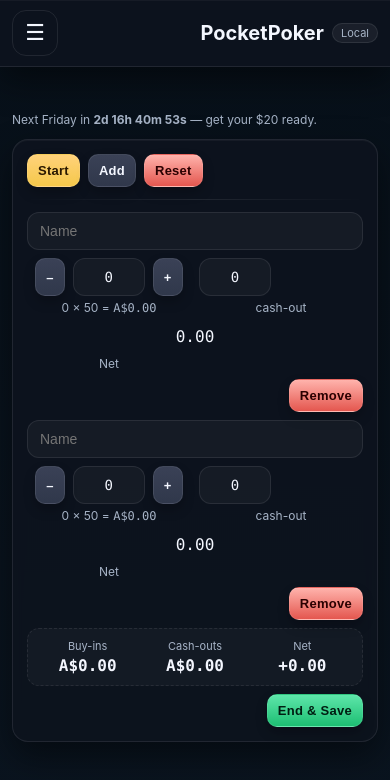
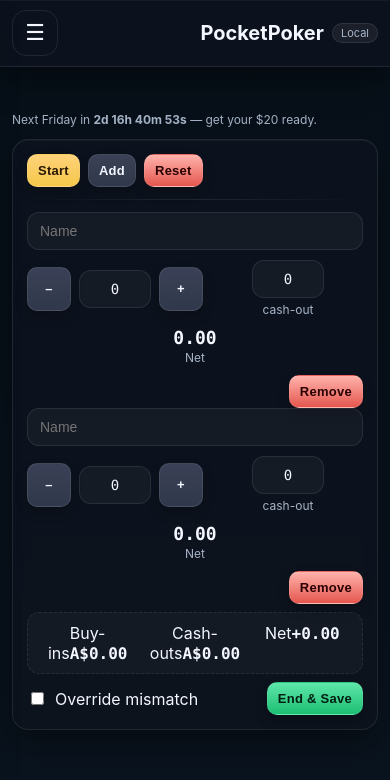
Before and after one commit to Parzival-0x9/pocketpoker, a React (Vite) app: page / in a window 390 px wide. Shown: the top 780 px of the page. Built offline with nearby package versions, Linux system fonts and the light colour scheme.

Commit message:
ui: working hamburger drawer + compact mobile layout + aligned cash-out/net

```diff
--- a/App.jsx
+++ b/App.jsx
@@ -4,7 +4,7 @@
 import { aud, sum, round2, settle, nextFridayISO, toCSV } from "./calc.js";
 
 const DEFAULT_BUYIN=50, DEFAULT_PERHEAD=20, uid=()=>Math.random().toString(36).slice(2,9);
-const blank=()=>({id:uid(),name:"",buyIns:0,cashOut:0}), LS="pocketpoker_state", THEME="pp_theme", FELT="pp_felt", PROFILES="pp_profiles";
+const blank=()=>({id:uid(),name:"",buyIns:0,cashOut:0}), LS="pocketpoker_state";
 const load=()=>{try{const r=localStorage.getItem(LS);return r?JSON.parse(r):null}catch{return null}};
 const save=(s)=>{try{localStorage.setItem(LS,JSON.stringify(s))}catch{}};
 
@@ -14,7 +14,7 @@
   const due = new Date(nextFridayISO()); const diff = Math.max(0, due.getTime()-now);
   const days=Math.floor(diff/86400000); const hrs=Math.floor((diff%86400000)/3600000);
   const mins=Math.floor((diff%3600000)/60000); const secs=Math.floor((diff%60000)/1000);
-  return { due, days, hrs, mins, secs };
+  return { days, hrs, mins, secs };
 }
 
 export default function App(){
@@ -23,7 +23,6 @@
   const [applyPerHead,setApplyPerHead]=useState(false);
   const [perHeadAmount,setPerHeadAmount]=useState(DEFAULT_PERHEAD);
   const [history,setHistory]=useState([]);
-  const [started,setStarted]=useState(false);
   const [overrideMismatch,setOverrideMismatch]=useState(false);
   const [tab, setTab] = useState(()=> localStorage.getItem('pp_tab') || 'game');
   const [drawerOpen, setDrawerOpen] = useState(false);
@@ -34,65 +33,55 @@
       setBuyInAmount(s.buyInAmount ?? DEFAULT_BUYIN);
       setApplyPerHead(!!s.applyPerHead);
       setPerHeadAmount(s.perHeadAmount ?? DEFAULT_PERHEAD);
-      setHistory(s.history ?? []); setStarted(!!s.started); }
+      setHistory(s.history ?? []); }
   },[]);
-  useEffect(()=>{ save({players,buyInAmount,applyPerHead,perHeadAmount,history,started}) },
-    [players,buyInAmount,applyPerHead,perHeadAmount,history,started]);
+  useEffect(()=>{ save({players,buyInAmount,applyPerHead,perHeadAmount,history}) },
+    [players,buyInAmount,applyPerHead,perHeadAmount,history]);
 
   const {days,hrs,mins,secs} = useCountdownToFriday();
 
   const totals=useMemo(()=>{
-    const base=players.map(p=>({...p, buyInTotal:round2(p.buyIns*buyInAmount), baseCash:p.cashOut }));
-    const withNet=base.map(p=>({...p, net: round2(p.baseCash - p.buyIns*buyInAmount)}));
-    const top=[...withNet].sort((a,b)=>b.net-a.net)[0];
-    let adjusted=withNet.map(p=>({...p, prize:0, cashOutAdj:round2(p.baseCash), netAdj: round2(p.baseCash - p.buyIns*buyInAmount)}));
-
-    if (applyPerHead && top) {
-      const heads = Math.max(0, players.length - 1);
-      adjusted = withNet.map(p=>{
-        if (p.id === top.id) {
-          const cash = round2(p.baseCash + perHeadAmount * heads);
-          return { ...p, prize: perHeadAmount*heads, cashOutAdj: cash, netAdj: round2(cash - p.buyIns*buyInAmount) };
-        } else {
-          const cash = round2(p.baseCash - perHeadAmount);
-          return { ...p, prize: -perHeadAmount, cashOutAdj: cash, netAdj: round2(cash - p.buyIns*buyInAmount) };
-        }
-      });
+    const base=players.map(p=>({...p, buyInTotal:round2(p.buyIns*buyInAmount), baseCash:p.cashOut||0, net: round2((p.cashOut||0) - p.buyIns*buyInAmount)}));
+    let adjusted=[...base];
+    if (applyPerHead && base.length>0){
+      const top=[...base].sort((a,b)=>b.net-a.net)[0];
+      const heads=Math.max(0, base.length-1);
+      adjusted = base.map(p=> p===top
+        ? ({...p, baseCash: round2(p.baseCash + perHeadAmount*heads), net: round2(p.baseCash + perHeadAmount*heads - p.buyIns*buyInAmount)})
+        : ({...p, baseCash: round2(p.baseCash - perHeadAmount), net: round2(p.baseCash - perHeadAmount - p.buyIns*buyInAmount)})
+      );
     }
-
-    const buyInSum = round2(sum(adjusted.map(p=> p.buyInTotal)));
-    const cashAdjSum = round2(sum(adjusted.map(p=> p.cashOutAdj)));
-    const diff = round2(cashAdjSum - buyInSum);
-    const sorted = [...adjusted].sort((a,b)=>b.net-a.net);
-    const winner = sorted.length ? sorted[0] : null;
-    const perHeadPayers = winner ? adjusted.filter(p=>p.id!==winner.id).map(p=>p.name||"Player") : [];
-    return { adjusted, top, buyInSum, cashAdjSum, diff, winner, perHeadPayers };
+    const buyInSum = round2(sum(adjusted.map(p=> p.buyIns*buyInAmount)));
+    const cashSum = round2(sum(adjusted.map(p=> p.baseCash)));
+    const diff = round2(cashSum - buyInSum);
+    return { list: adjusted, buyInSum, cashSum, diff };
   }, [players, buyInAmount, applyPerHead, perHeadAmount]);
 
-  function updatePlayer(u){ setPlayers(ps=> u?._remove ? ps.filter(p=>p.id!==u.id) : ps.map(p=>p.id===u.id?u:p)); }
+  const update = (u)=> setPlayers(ps=> u?._remove ? ps.filter(p=>p.id!==u.id) : ps.map(p=>p.id===u.id?u:p));
   const addPlayer=()=>setPlayers(ps=>[...ps,blank()]);
-  const startGame=()=>{ setPlayers(ps=>ps.map(p=>({ ...p, buyIns:0, cashOut:0 }))); setStarted(true); setOverrideMismatch(false); };
-  const resetGame=()=>{ setPlayers([blank(),blank()]); setStarted(false); setOverrideMismatch(false); };
-  function autoBalance(){ const {top,diff}=totals; if(!top||Math.abs(diff)<0.01) return; setPlayers(ps=>ps.map(p=>p.id===top.id?{...p,cashOut:round2(p.cashOut - diff)}:p)); }
-
-  function saveGameToHistory(){
-    const stamp = new Date().toISOString();
-    const g={ id:uid(), stamp,
-      settings:{buyInAmount, perHead: applyPerHead ? perHeadAmount : 0},
-      players: totals.adjusted.map(p=>({name:p.name||"Player",buyIns:p.buyIns,buyInTotal:p.buyInTotal,cashOut:p.cashOutAdj,prize:p.prize,net:p.netAdj})),
-      totals:{buyIns:totals.buyInSum,cashOuts:totals.cashAdjSum,diff:totals.diff},
+  const start=()=> setPlayers(ps=> ps.map(p=>({...p, buyIns:0, cashOut:0})));
+  const reset=()=> setPlayers([blank(),blank()]);
+  function autoBalance(){ const {list,diff}=totals; if(!list.length||Math.abs(diff)<0.01) return;
+    const top=[...list].sort((a,b)=>b.net-a.net)[0];
+    setPlayers(ps=>ps.map(p=>p.id===top.id?{...p,cashOut:round2((p.cashOut||0) - diff)}:p));
+  }
+  function saveGame(){
+    if (Math.abs(totals.diff) > 0.01 && !overrideMismatch) { alert("Totals don’t match. Enable override to save."); return; }
+    const g={ id:uid(), stamp:new Date().toISOString(),
+      players: totals.list.map(p=>({name:p.name||"Player",buyIns:p.buyIns,buyInTotal:round2(p.buyIns*buyInAmount),cashOut:p.baseCash,net:p.net})),
+      totals:{buyIns:totals.buyInSum,cashOuts:totals.cashSum,diff:totals.diff},
     };
     setHistory(h=>[g,...h]);
+    alert("Saved to history!");
   }
 
-  /* --- Desktop section --- */
   const GameSectionDesktop = () => (
     <div className="surface table-desktop" style={{marginTop:12}}>
       <div className="header">
         <div className="toolbar">
-          <button className="btn primary" onClick={startGame}>Start New Game</button>
+          <button className="btn primary" onClick={start}>Start New Game</button>
           <button className="btn secondary" onClick={addPlayer}>Add Player</button>
-          <button className="btn danger" onClick={resetGame}>Reset Players</button>
+          <button className="btn danger" onClick={reset}>Reset Players</button>
         </div>
         <div className="toolbar">
           <label className="inline">Buy-in (A$)
@@ -110,63 +99,96 @@
         <table className="table">
           <thead><tr><th>Player</th><th className="center">Buy-ins</th><th className="center">Cash-out</th><th className="center">Net</th><th className="center">Actions</th></tr></thead>
           <tbody>
-            {players.map(p => (<PlayerRow key={p.id} p={p} onChange={updatePlayer} buyInAmount={buyInAmount} />))}
+            {players.map(p => (<PlayerRow key={p.id} p={p} onChange={update} buyInAmount={buyInAmount} />))}
           </tbody>
           <tfoot><tr>
             <th>Total</th>
             <th className="center mono">A${totals.buyInSum.toFixed(2)}</th>
-            <th className="center mono">A${totals.cashAdjSum.toFixed(2)}</th>
+            <th className="center mono">A${totals.cashSum.toFixed(2)}</th>
             <th className="center mono">{totals.diff.toFixed(2)}</th>
-            <th></th>
+            <th className="center">
+              <button className="btn secondary" onClick={autoBalance}>Auto-Balance</button>
+            </th>
           </tr></tfoot>
         </table>
       </div>
 
       <div className="toolbar" style={{justifyContent:'flex-end', marginTop:10}}>
-        <button className="btn success" onClick={saveGameToHistory} disabled={Math.abs(totals.diff) > 0.01 && !overrideMismatch}>End Game & Save</button>
-        <button className="btn secondary" onClick={autoBalance}>Auto-Balance</button>
+        <label className="inline"><input type="checkbox" checked={overrideMismatch} onChange={e=>setOverrideMismatch(e.target.checked)} /> Override mismatch</label>
+        <button className="btn success" onClick={saveGame}>End Game & Save</button>
       </div>
     </div>
   );
 
-  /* --- Phone section --- */
   const GameSectionMobile = () => (
     <div className="surface player-card" style={{marginTop:12}}>
       <div className="toolbar">
-        <button className="btn primary" onClick={startGame}>Start</button>
+        <button className="btn primary" onClick={start}>Start</button>
         <button className="btn secondary" onClick={addPlayer}>Add</button>
-        <button className="btn danger" onClick={resetGame}>Reset</button>
+        <button className="btn danger" onClick={reset}>Reset</button>
       </div>
       <hr className="hair" />
       {players.map(p => (
-        <div key={p.id} className="player-row" style={{marginTop:8}}>
-          <div className="full"><input className="name" value={p.name} onChange={e=>updatePlayer({...p, name:e.target.value})} placeholder="Name" type="text" /></div>
-          <div>
-            <div className="toolbar" style={{justifyContent:'center'}}>
-              <button className="btn secondary" onClick={()=>updatePlayer({...p,buyIns:Math.max(0,p.buyIns-1)})}>–</button>
-              <input className="small mono" type="number" min="0" step="1" value={p.buyIns} onChange={e=>updatePlayer({...p,buyIns:Math.max(0,parseInt(e.target.value||0))})} />
-              <button className="btn secondary" onClick={()=>updatePlayer({...p,buyIns:p.buyIns+1})}>+</button>
-            </div>
-            <div className="meta" style={{textAlign:'center',marginTop:4}}>{p.buyIns} × {buyInAmount} = <span className="mono">A${(p.buyIns*buyInAmount).toFixed(2)}</span></div>
+        <div key={p.id} className="player-row">
+          <div className="full"><input className="name" value={p.name} onChange={e=>update({...p, name:e.target.value})} placeholder="Name" type="text" /></div>
+          <div className="qty">
+            <button className="btn secondary" onClick={()=>update({...p,buyIns:Math.max(0,p.buyIns-1)})}>–</button>
+            <input className="small mono" type="number" min="0" step="1" value={p.buyIns} onChange={e=>update({...p,buyIns:Math.max(0,parseInt(e.target.value||0))})} />
+            <button className="btn secondary" onClick={()=>update({...p,buyIns:p.buyIns+1})}>+</button>
           </div>
-          <div>
-            <input className="small mono" type="number" min="0" step="0.01" value={p.cashOut} onChange={e=>updatePlayer({...p,cashOut:parseFloat(e.target.value||0)})} />
-            <div className="meta" style={{textAlign:'center',marginTop:4}}>cash-out</div>
+          <div className="cashout">
+            <input className="small mono" type="number" min="0" step="0.01" value={p.cashOut||0} onChange={e=>update({...p,cashOut:parseFloat(e.target.value||0)})} />
+            <div className="hint">cash-out</div>
           </div>
-          <div className="full mono" style={{textAlign:'center',marginTop:4}}>{(p.cashOut - p.buyIns*buyInAmount).toFixed(2)}</div>
-          <span className="net-label">Net</span>
-          <div className="full" style={{display:'flex',justifyContent:'flex-end'}}><button className="btn danger" onClick={()=>updatePlayer({...p,_remove:true})}>Remove</button></div>
+          <div className="full netblock">
+            <div className="value">{((p.cashOut||0) - p.buyIns*buyInAmount).toFixed(2)}</div>
+            <div className="label">Net</div>
+          </div>
+          <div className="full" style={{display:'flex',justifyContent:'flex-end'}}>
+            <button className="btn danger" onClick={()=>update({...p,_remove:true})}>Remove</button>
+          </div>
         </div>
       ))}
 
       <div className="totals-bar">
         <div className="item"><span className="label">Buy-ins</span><span className="value">A${totals.buyInSum.toFixed(2)}</span></div>
-        <div className="item"><span className="label">Cash-outs</span><span className="value">A${totals.cashAdjSum.toFixed(2)}</span></div>
+        <div className="item"><span className="label">Cash-outs</span><span className="value">A${totals.cashSum.toFixed(2)}</span></div>
         <div className="item"><span className="label">Net</span><span className="value">{totals.diff>=0?'+':''}{totals.diff.toFixed(2)}</span></div>
       </div>
 
-      <div className="toolbar" style={{justifyContent:'flex-end', marginTop:8}}>
-        <button className="btn success" onClick={saveGameToHistory} disabled={Math.abs(totals.diff) > 0.01 && !overrideMismatch}>End & Save</button>
+      <div className="toolbar" style={{justifyContent:'space-between', marginTop:8}}>
+        <label className="inline"><input type="checkbox" checked={overrideMismatch} onChange={e=>setOverrideMismatch(e.target.checked)} /> Override mismatch</label>
+        <button className="btn success" onClick={saveGame}>End & Save</button>
+      </div>
+    </div>
+  );
+
+  const HistorySection = () => (
+    <div className="surface" style={{marginTop:12}}>
+      <div className="header"><strong>Game Overview (History)</strong></div>
+      <div className="table-wrapper table-desktop">
+        <table className="table">
+          <thead><tr><th>When</th><th>Players (with net)</th><th className="center">Tot Buy-ins</th><th className="center">Tot Cash-outs</th><th className="center">Diff</th></tr></thead>
+          <tbody>{history.length===0 ? (<tr><td colSpan="5" className="center meta">No games yet.</td></tr>) : history.map(g=>{
+            return (<tr key={g.id}>
+              <td className="mono">{new Date(g.stamp).toLocaleString()}</td>
+              <td className="meta">{g.players.map(pp=>`${pp.name} (${pp.net>=0?'+':''}${pp.net.toFixed(2)})`).join(' · ')}</td>
+              <td className="center mono">{aud(g.totals.buyIns)}</td>
+              <td className="center mono">{aud(g.totals.cashOuts)}</td>
+              <td className="center mono">{aud(g.totals.diff)}</td>
+            </tr>);
+          })}</tbody>
+        </table>
+      </div>
+      <div className="player-card">
+        {history.length===0 ? <div className="meta">No games yet.</div> :
+          history.map(g=>(
+            <div key={g.id} style={{border:'1px dashed var(--border)',borderRadius:12,padding:10,marginTop:8}}>
+              <div className="mono">{new Date(g.stamp).toLocaleString()}</div>
+              <div className="meta">BI {aud(g.totals.buyIns)} · CO {aud(g.totals.cashOuts)} · Diff {aud(g.totals.diff)}</div>
+            </div>
+          ))
+        }
       </div>
     </div>
   );
@@ -177,12 +199,26 @@
         <button className="hamburger" onClick={()=>setDrawerOpen(true)}>☰</button>
         <div className="brand"><h1>PocketPoker</h1><span className="badge">Local</span></div>
       </div>
+
+      {/* Drawer */}
+      <div className={"drawer-backdrop"+(drawerOpen?" open":"")} onClick={()=>setDrawerOpen(false)} />
+      <aside className={"drawer"+(drawerOpen?" open":"")}>
+        <strong>Navigate</strong>
+        <div className="navgroup">
+          {["game","history"].map(id => (
+            <button key={id} className={"tabbtn"+(tab===id?" active":"")} onClick={()=>{ setTab(id); setDrawerOpen(false); }}>
+              {id[0].toUpperCase()+id.slice(1)}
+            </button>
+          ))}
+        </div>
+      </aside>
+
       <div className="spacer" />
 
       <div className="container">
         <div className="meta">Next Friday in <b>{days}d {hrs}h {mins}m {secs}s</b> — get your $20 ready.</div>
-        <GameSectionDesktop />
-        <GameSectionMobile />
+        {tab==='game' && (<><GameSectionDesktop /><GameSectionMobile /></>)}
+        {tab==='history' && <HistorySection />}
       </div>
     </div>
   );
--- a/PlayerRow.jsx
+++ b/PlayerRow.jsx
@@ -15,10 +15,10 @@
         <div className="meta">{p.buyIns} × {buyInAmount} = <span className="mono">A${(p.buyIns*buyInAmount).toFixed(2)}</span></div>
       </td>
       <td className="center">
-        <input className="small mono" type="number" min="0" step="0.01" value={p.cashOut} onChange={e=>update({cashOut:parseFloat(e.target.value||0)})} />
+        <input className="small mono" type="number" min="0" step="0.01" value={p.cashOut||0} onChange={e=>update({cashOut:parseFloat(e.target.value||0)})} />
         <div className="meta">cash-out</div>
       </td>
-      <td className="center mono">{(p.cashOut - p.buyIns*buyInAmount).toFixed(2)}</td>
+      <td className="center mono">{((p.cashOut||0) - p.buyIns*buyInAmount).toFixed(2)}</td>
       <td className="center"><button className="btn danger" onClick={remove}>Remove</button></td>
     </tr>
   );
--- a/styles.css
+++ b/styles.css
@@ -8,16 +8,12 @@
 }
 *{box-sizing:border-box}
 html,body,#root{height:100%}
-body{
-  margin:0;font-family:Inter,ui-sans-serif,system-ui,-apple-system,'Segoe UI',Roboto,Arial;
-  color:var(--text);
-  background: linear-gradient(180deg,var(--bg) 0%,var(--bg-2) 100%);
-  padding-top: env(safe-area-inset-top);
+body{margin:0;font-family:Inter,system-ui,-apple-system,'Segoe UI',Roboto,Arial;
+  color:var(--text);background:linear-gradient(180deg,var(--bg) 0%,var(--bg-2) 100%);
+  padding-top:env(safe-area-inset-top);
 }
 .container{max-width:1120px;margin:0 auto;padding:64px 18px 80px}
 @media (max-width:900px){ .container{padding:56px 12px 72px} }
-
-/* Surfaces, text */
 .surface{background:var(--card);border:1px solid var(--border);border-radius:16px;padding:14px;box-shadow:var(--shadow);backdrop-filter:blur(6px)}
 .header{display:flex;justify-content:space-between;gap:10px;align-items:center;margin-bottom:10px}
 .toolbar{display:flex;gap:8px;flex-wrap:wrap}
@@ -27,12 +23,10 @@
 .mono{font-family:'JetBrains Mono',ui-monospace,Menlo,Consolas}
 
 /* Buttons */
-.btn{
-  appearance:none;border:1px solid var(--border);cursor:pointer;
-  color:var(--text);padding:9px 12px;border-radius:12px;font-weight:800;letter-spacing:.02em;
-  background: linear-gradient(180deg, rgba(255,255,255,.12), rgba(255,255,255,.04));
-  box-shadow: 0 6px 12px rgba(0,0,0,.22);
-}
+.btn{appearance:none;border:1px solid var(--border);cursor:pointer;color:var(--text);
+  padding:9px 12px;border-radius:12px;font-weight:800;letter-spacing:.02em;
+  background:linear-gradient(180deg,rgba(255,255,255,.12),rgba(255,255,255,.04));
+  box-shadow:0 6px 12px rgba(0,0,0,.22)}
 .btn.primary{background:linear-gradient(180deg,var(--gold-1),var(--gold-2)); color:#2a1800}
 .btn.secondary{background:linear-gradient(180deg,#3a4156,#30384b)}
 .btn.success{background:linear-gradient(180deg,#5ee6aa,var(--emerald-2)); color:#001e12}
@@ -48,40 +42,45 @@
 input[type=number]::-webkit-outer-spin-button,input[type=number]::-webkit-inner-spin-button{-webkit-appearance:none;margin:0}
 input[type=number]{-moz-appearance:textfield}
 
-/* Tables (desktop) */
+/* Tables */
 .table-wrapper{width:100%;overflow-x:auto;-webkit-overflow-scrolling:touch}
 .table{width:100%;border-collapse:collapse;min-width:680px}
 .table th,.table td{padding:9px;border-bottom:1px dashed var(--border)}
 .table th{text-align:left;color:var(--muted);font-weight:800;letter-spacing:.04em;text-transform:uppercase;font-size:12px}
 .center{text-align:center}
 
-/* Topbar + hamburger */
-.topbar {
-  position:fixed; top:0; left:0; right:0;
-  display:flex; align-items:center; justify-content:space-between; gap:10px;
-  padding:10px 12px; background:var(--card); border-bottom:1px solid var(--border); box-shadow:var(--shadow); z-index:20;
-}
-.hamburger {
-  appearance:none; background:transparent; border:1px solid var(--border);
-  border-radius:14px; padding:12px; font-size:22px; line-height:1;
-  width:46px; height:46px; display:flex; align-items:center; justify-content:center; color:var(--text);
-}
-.brand { display:flex; align-items:center; gap:8px }
-.brand h1 { font-size:20px; margin:0 }
-.spacer { height:56px }
-@media (min-width:900px){ .spacer{height:72px} .brand h1{font-size:28px} }
+/* Topbar + drawer */
+.topbar{position:fixed;top:0;left:0;right:0;display:flex;align-items:center;gap:10px;justify-content:space-between;padding:10px 12px;background:var(--card);border-bottom:1px solid var(--border);box-shadow:var(--shadow);z-index:20}
+.hamburger{appearance:none;background:transparent;border:1px solid var(--border);border-radius:14px;padding:12px;font-size:22px;line-height:1;width:46px;height:46px;display:flex;align-items:center;justify-content:center;color:var(--text)}
+.brand{display:flex;align-items:center;gap:8px} .brand h1{font-size:20px;margin:0}
+.spacer{height:56px}
+@media (min-width:900px){ .brand h1{font-size:28px}.spacer{height:72px} }
+
+.drawer-backdrop{position:fixed;inset:0;background:rgba(0,0,0,.35);backdrop-filter:blur(2px);opacity:0;pointer-events:none;transition:opacity .18s;z-index:25}
+.drawer-backdrop.open{opacity:1;pointer-events:auto}
+.drawer{position:fixed;top:0;left:-280px;bottom:0;width:260px;background:var(--card);border-right:1px solid var(--border);padding:16px;box-shadow:var(--shadow);z-index:30;transition:left .2s}
+.drawer.open{left:0}
+.navgroup{display:flex;flex-direction:column;gap:10px;margin-top:10px}
+.tabbtn{padding:10px 12px;border-radius:10px;border:1px solid var(--border);background:rgba(255,255,255,.04);cursor:pointer;text-align:left;font-weight:700}
+.tabbtn.active{background:linear-gradient(120deg,var(--gold-1),var(--gold-2));color:#2a1800}
 
 /* Desktop vs phone render */
 .player-card{display:none}
 @media (max-width:900px){ .table-desktop{display:none} .player-card{display:block} }
 
-/* Phone player row */
-.player-row{display:grid;grid-template-columns:1fr 1fr;gap:8px;align-items:center}
+/* Phone layout */
+.player-row{display:grid;grid-template-columns:1fr 1fr;gap:10px;align-items:center}
 .player-row .full{grid-column:1/-1}
-.player-row .net-label{display:block;font-size:12px;color:var(--muted);text-align:center;margin-top:2px}
+.player-row .qty{display:flex;align-items:center;justify-content:center;gap:8px}
+.player-row .qty .btn{min-width:44px;height:44px;display:flex;align-items:center;justify-content:center}
+.player-row .qty input.small{width:72px;text-align:center}
+.player-row .cashout{display:flex;flex-direction:column;align-items:center}
+.player-row .cashout .hint{font-size:12px;color:var(--muted);margin-top:4px}
+.player-row .netblock{display:flex;flex-direction:column;align-items:center;gap:2px}
+.player-row .netblock .value{font-family:'JetBrains Mono',ui-monospace,Menlo,Consolas;font-size:18px;font-weight:800}
+.player-row .netblock .label{font-size:12px;color:var(--muted)}
 
-/* Totals on phone */
+/* Totals bar */
 .totals-bar{display:flex;justify-content:space-between;gap:12px;padding:10px 12px;border:1px dashed var(--border);border-radius:12px;margin-top:8px;background:rgba(255,255,255,.03)}
 .totals-bar .item{flex:1;text-align:center}
-.totals-bar .item .label{display:block;font-size:11px;color:var(--muted);margin-bottom:2px}
 .totals-bar .item .value{font-family:'JetBrains Mono',ui-monospace,Menlo,Consolas;font-weight:800}
```
